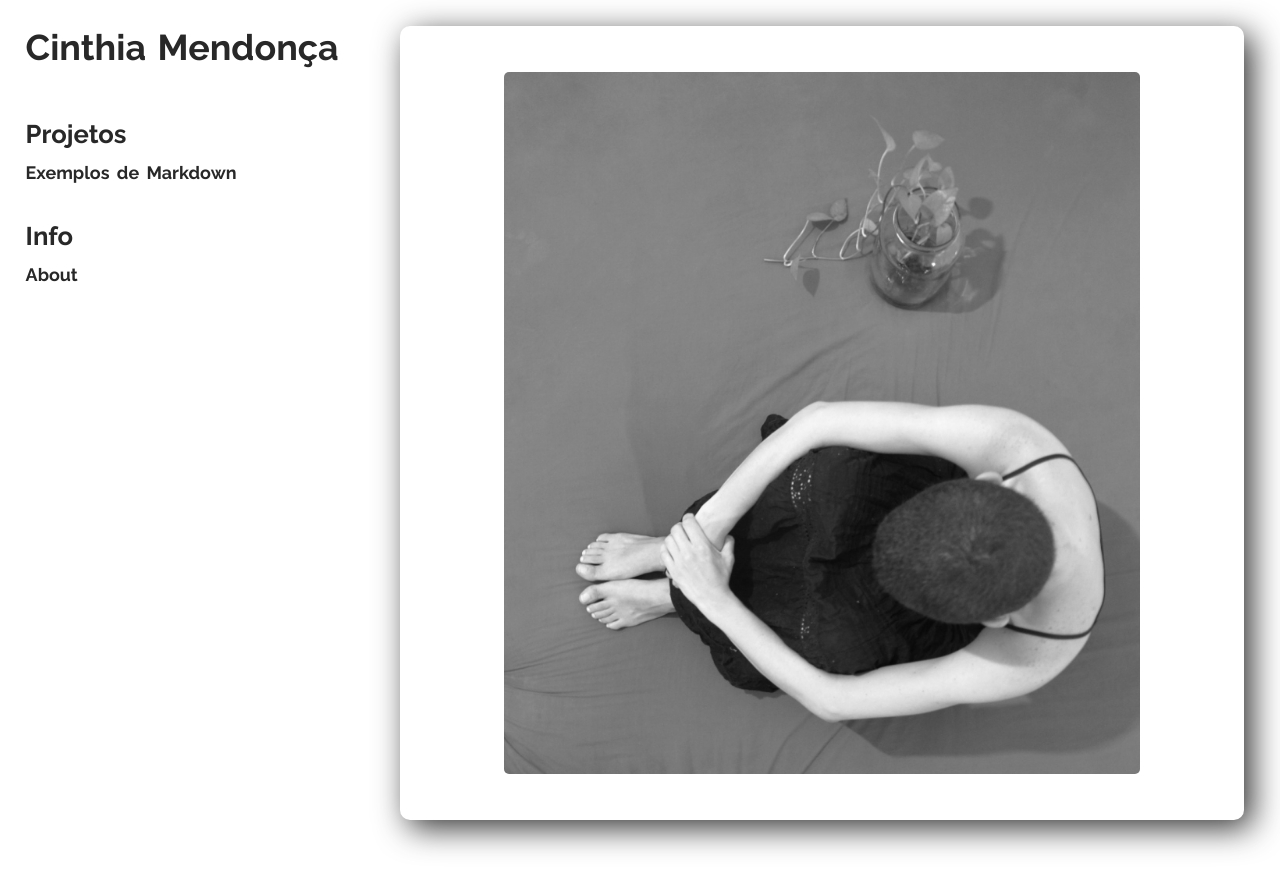
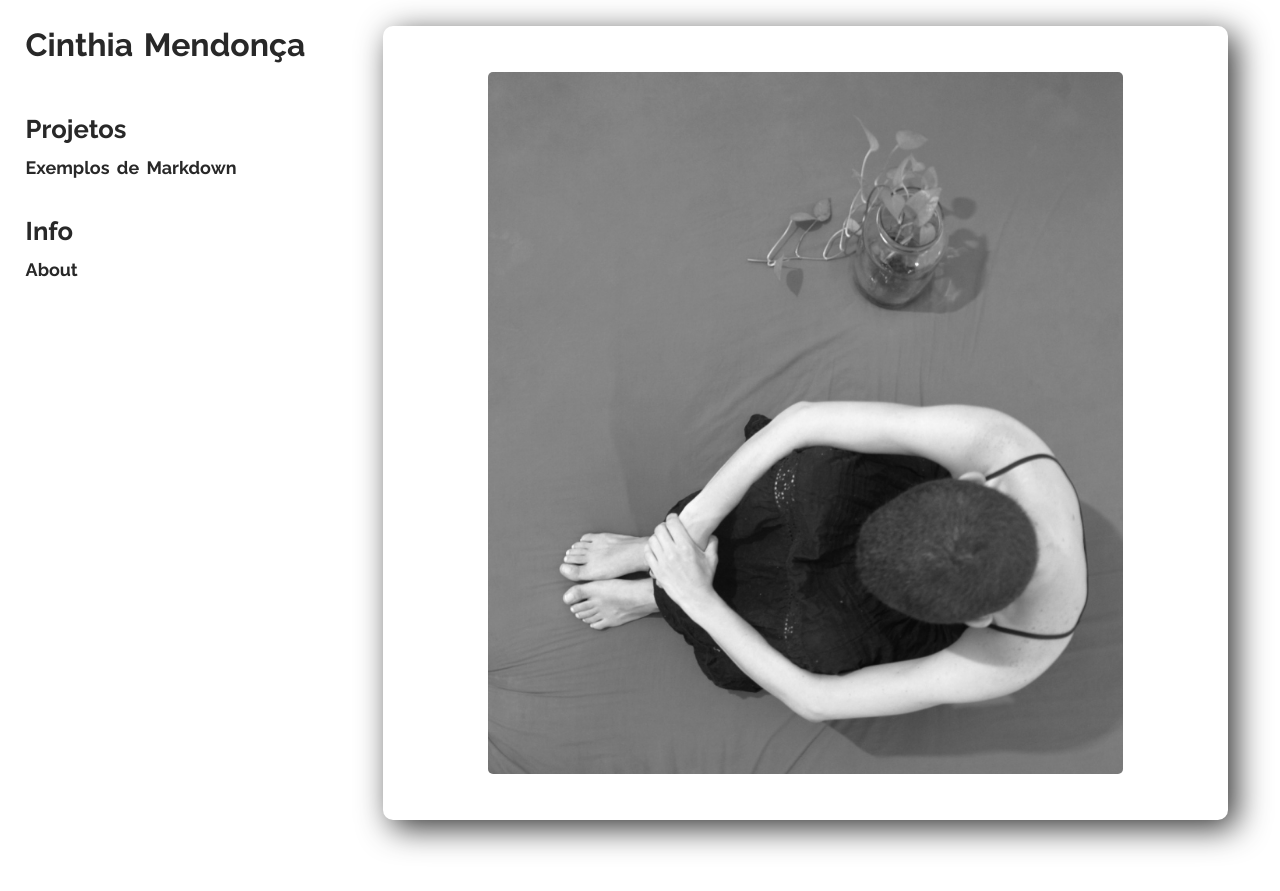
Before and after one commit to thiagohersan/cinthia.mobi, a Jekyll site: the page built from _pages/index.md, in a window 1280 px wide. Shown: the top 891 px of the page. Built offline with Jekyll 4.4.1, drawn with Linux system fonts in a browser that asks for light colours.

Commit message:
new title font size

```diff
--- a/_sass/fonts.scss
+++ b/_sass/fonts.scss
@@ -2,7 +2,7 @@
 
 $FAMILY-SANS: 'Raleway', 'Arial';
 
-$MENU-TITLE-SIZE: 2.8vw;
+$MENU-TITLE-SIZE: 2.5vw;
 $MENU-SUBTITLE-SIZE: 2vw;
 $MENU-ITEM-SIZE: 1.4vw;
 
```
